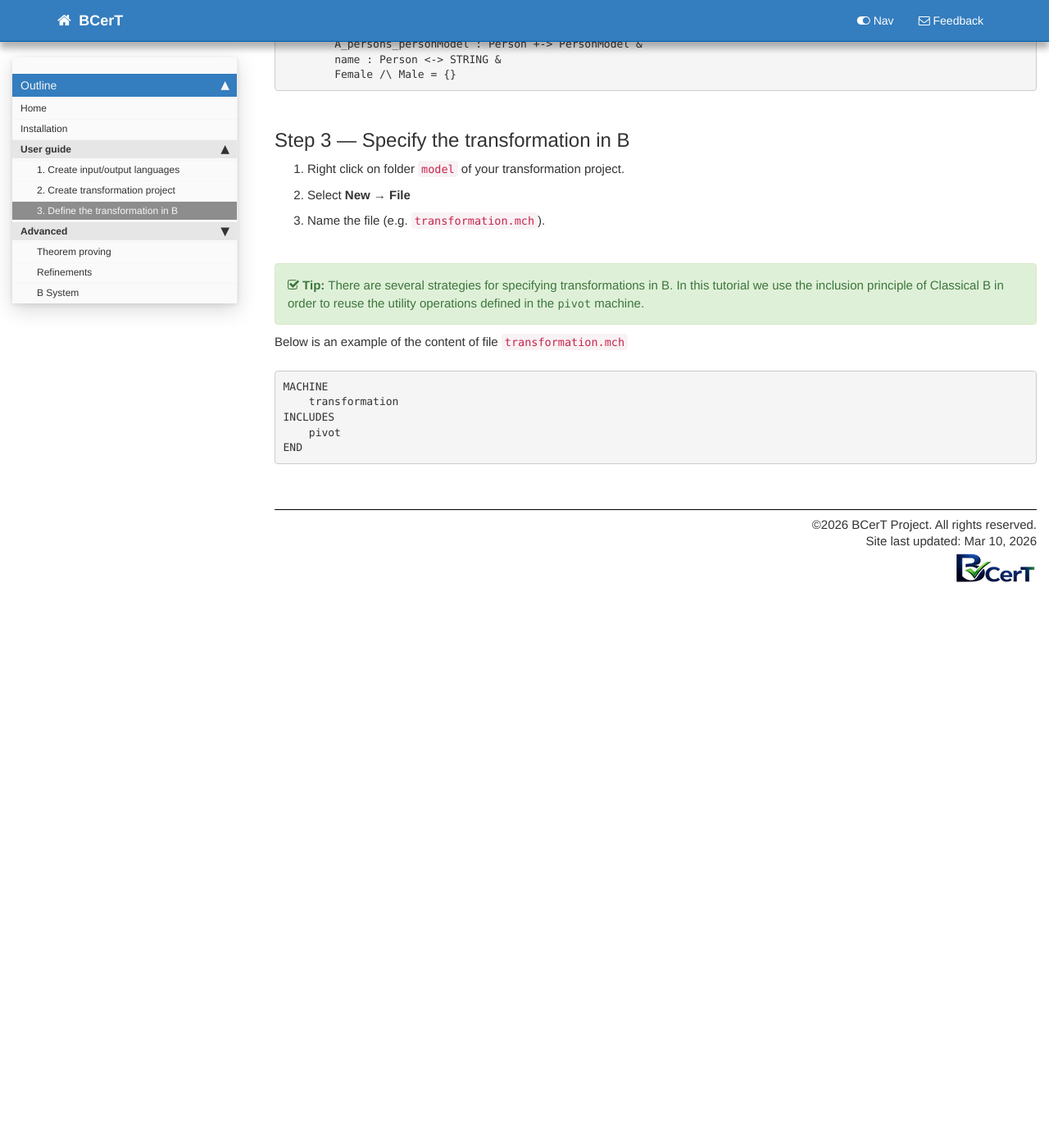
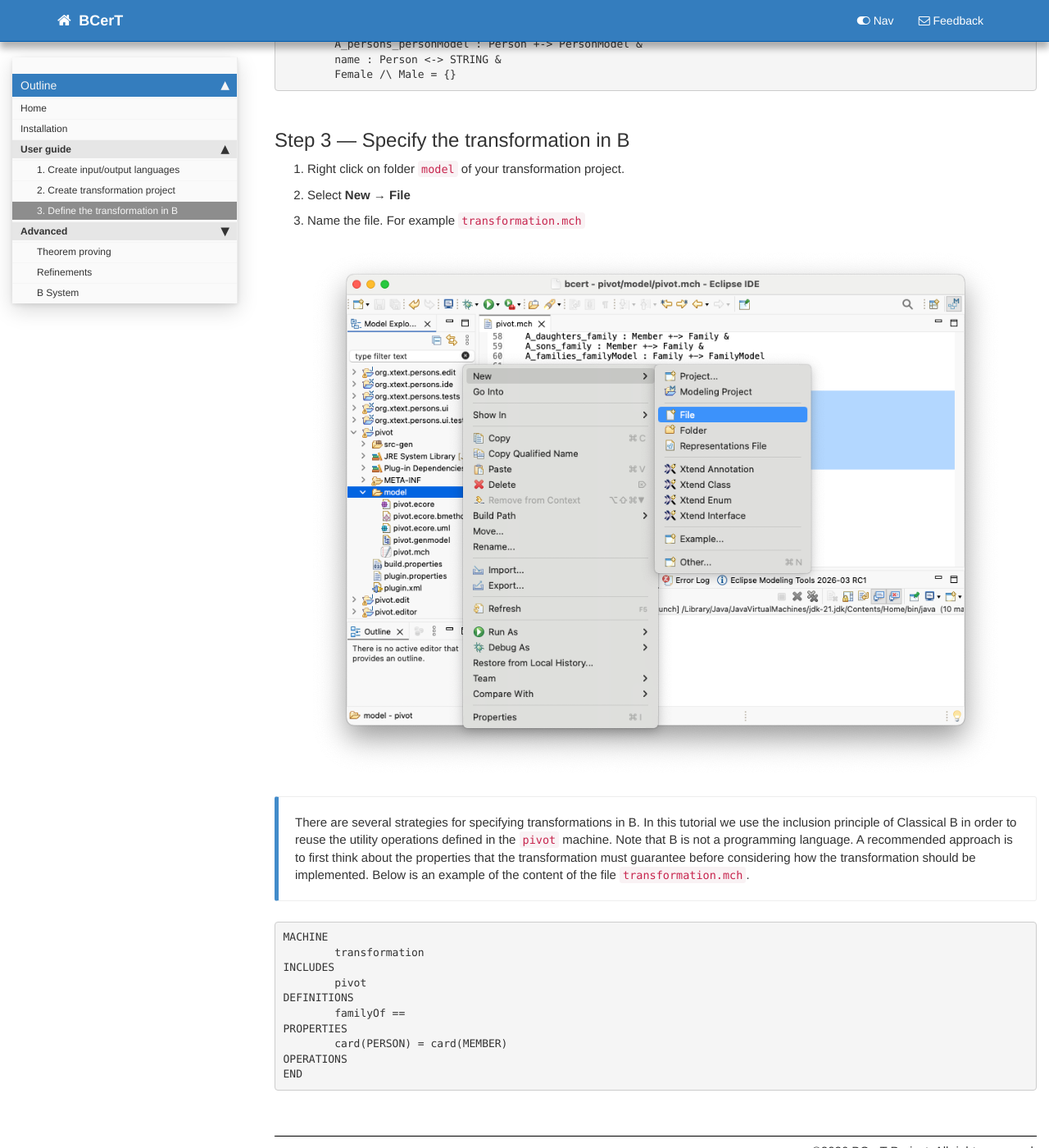
Before and after one commit to bcert-meeduse/main, a Jekyll site: the page built from transformation.md, in a window 1280 px wide and 1400 px high, scrolled down 3429 px. Shown: the whole window at 82% size. Built offline with Jekyll 4.4.1, drawn with Linux system fonts in a browser that asks for light colours; comment, search, counter and statistics services are not loaded; before the commit the page ends 4199 px from its top, so only the background shows below that.

```diff
--- a/transformation.md
+++ b/transformation.md
@@ -111,20 +111,30 @@ INVARIANT
 
 1. Right click on folder `model` of your transformation project.
 2. Select **New → File**
-3. Name the file (e.g. `transformation.mch`).
+3. Name the file. For example `transformation.mch`
 
 <center>
 {% include image.html file="file.png" max-width="850" %}
 </center>
 
-{% include tip.html content="There are several strategies for specifying transformations in B. In this tutorial we use the inclusion principle of Classical B in order to reuse the utility operations defined in the `pivot` machine." %}
 
-Below is an example of the content of file `transformation.mch`
+{% include callout.html content="
+There are several strategies for specifying transformations in B. In this tutorial we use the inclusion principle of Classical B in order to reuse the utility operations defined in the `pivot` machine.
+
+Note that B is not a programming language. A recommended approach is to first think about the properties that the transformation must guarantee before considering how the transformation should be implemented.
+
+Below is an example of the content of the file `transformation.mch`.
+" type="primary" %}
 
 <pre>
 MACHINE
-    transformation
+	transformation
 INCLUDES
-    pivot
+	pivot
+DEFINITIONS
+	familyOf ==
+PROPERTIES
+	card(PERSON) = card(MEMBER)
+OPERATIONS
 END
 </pre>
```
Also changed, not shown: todo.md (added, +6 -0 lines), images/file.png (added).
